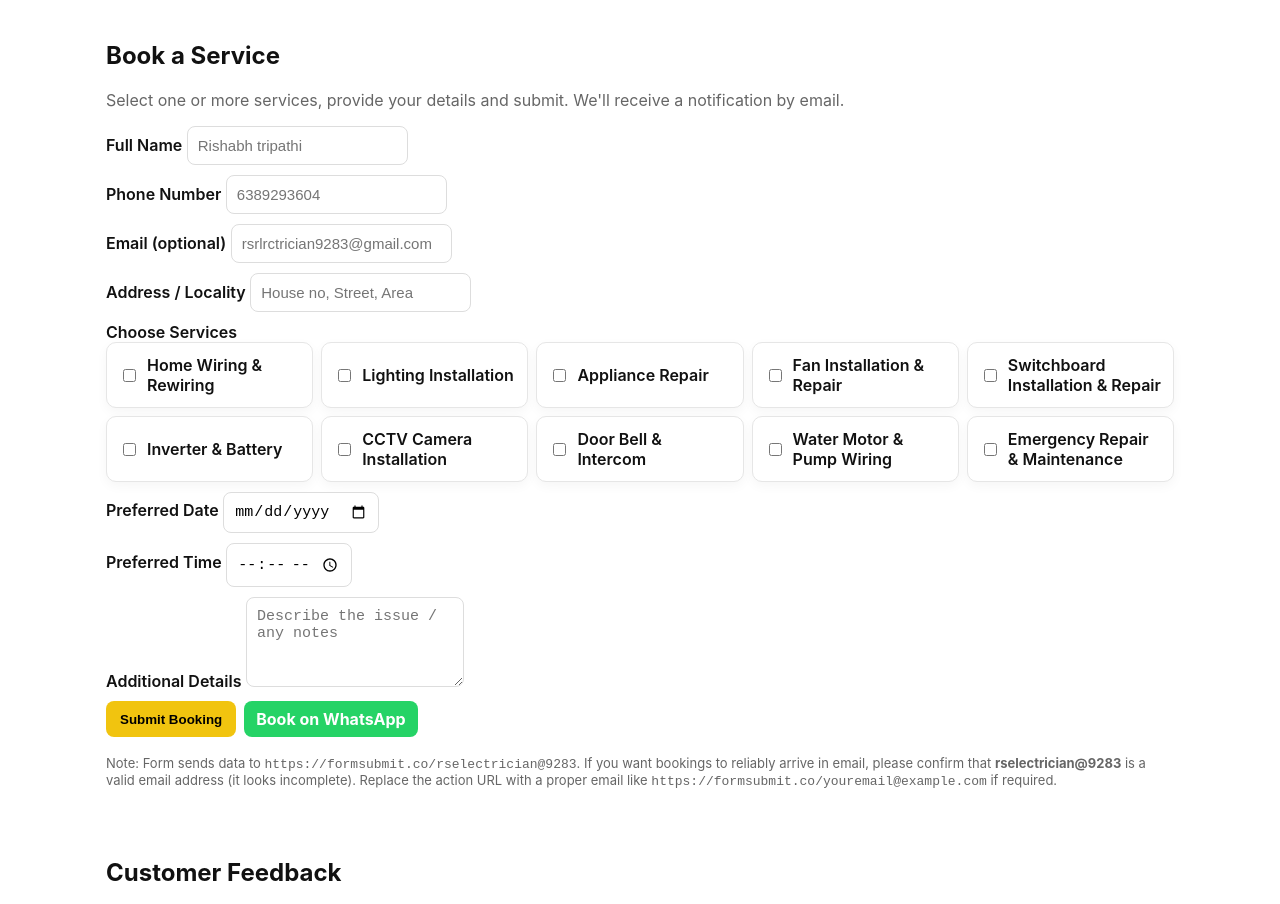
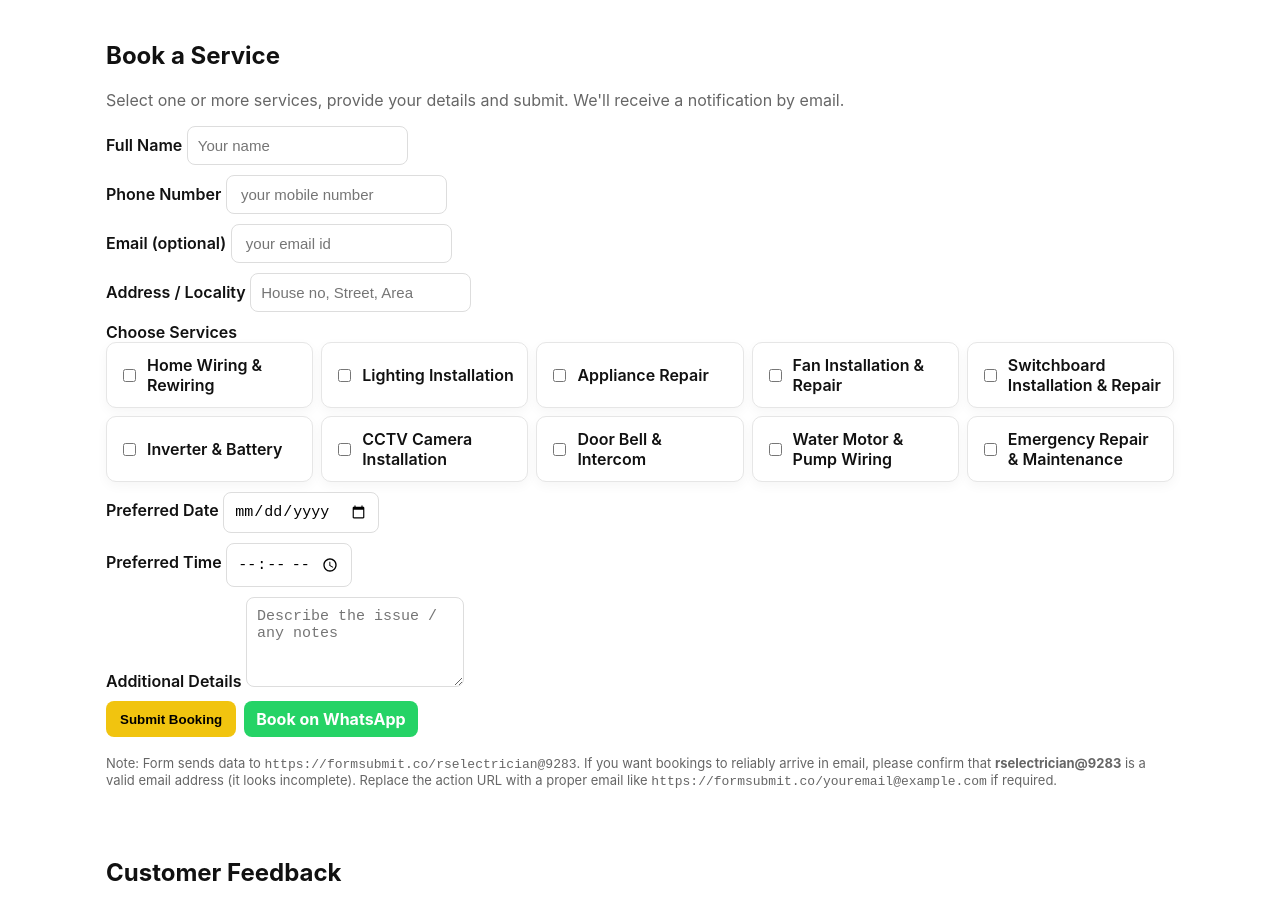
Before and after one commit to panditrishabh123tripathi-star/RS-electrician, a plain HTML site: page index.html in a window 1280 px wide. Shown: the part 2540-3444 px from the top of the page. Drawn offline with Linux system fonts and the light colour scheme.

Commit message:
Update index.html

```diff
--- a/index.html
+++ b/index.html
@@ -164,17 +164,17 @@ footer a{color:var(--yellow);text-decoration:none}
 
     <div>
       <label for="custName">Full Name</label>
-      <input id="custName" name="name" type="text" required placeholder="Rishabh tripathi">
+      <input id="custName" name="name" type="text" required placeholder="Your name ">
     </div>
 
     <div>
       <label for="custPhone">Phone Number</label>
-      <input id="custPhone" name="phone" type="tel" required placeholder="6389293604">
+      <input id="custPhone" name="phone" type="tel" required placeholder=" your mobile number ">
     </div>
 
     <div>
       <label for="custEmail">Email (optional)</label>
-      <input id="custEmail" name="email" type="email" placeholder="rsrlrctrician9283@gmail.com">
+      <input id="custEmail" name="email" type="email" placeholder=" your email id">
     </div>
 
     <div>
```
